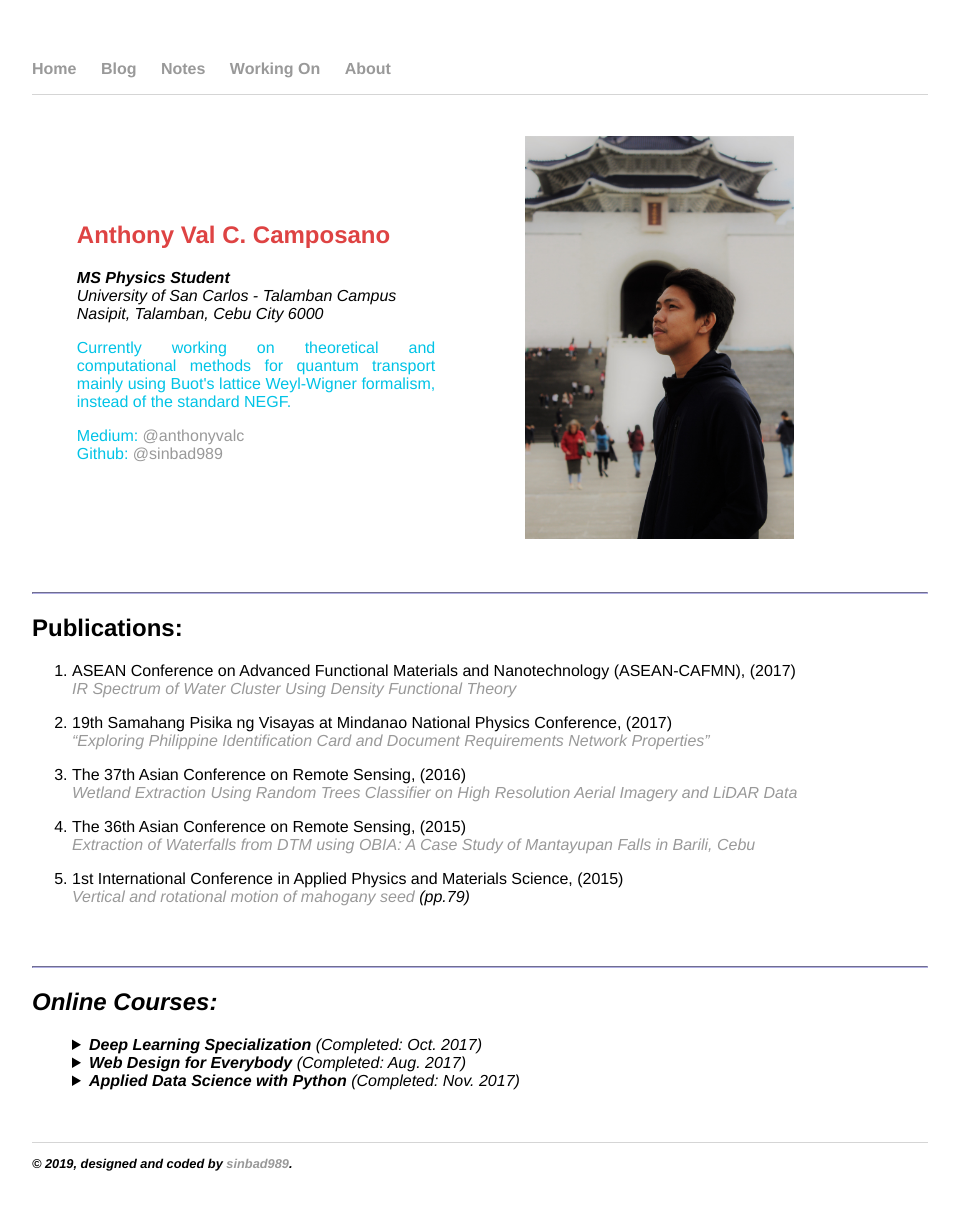
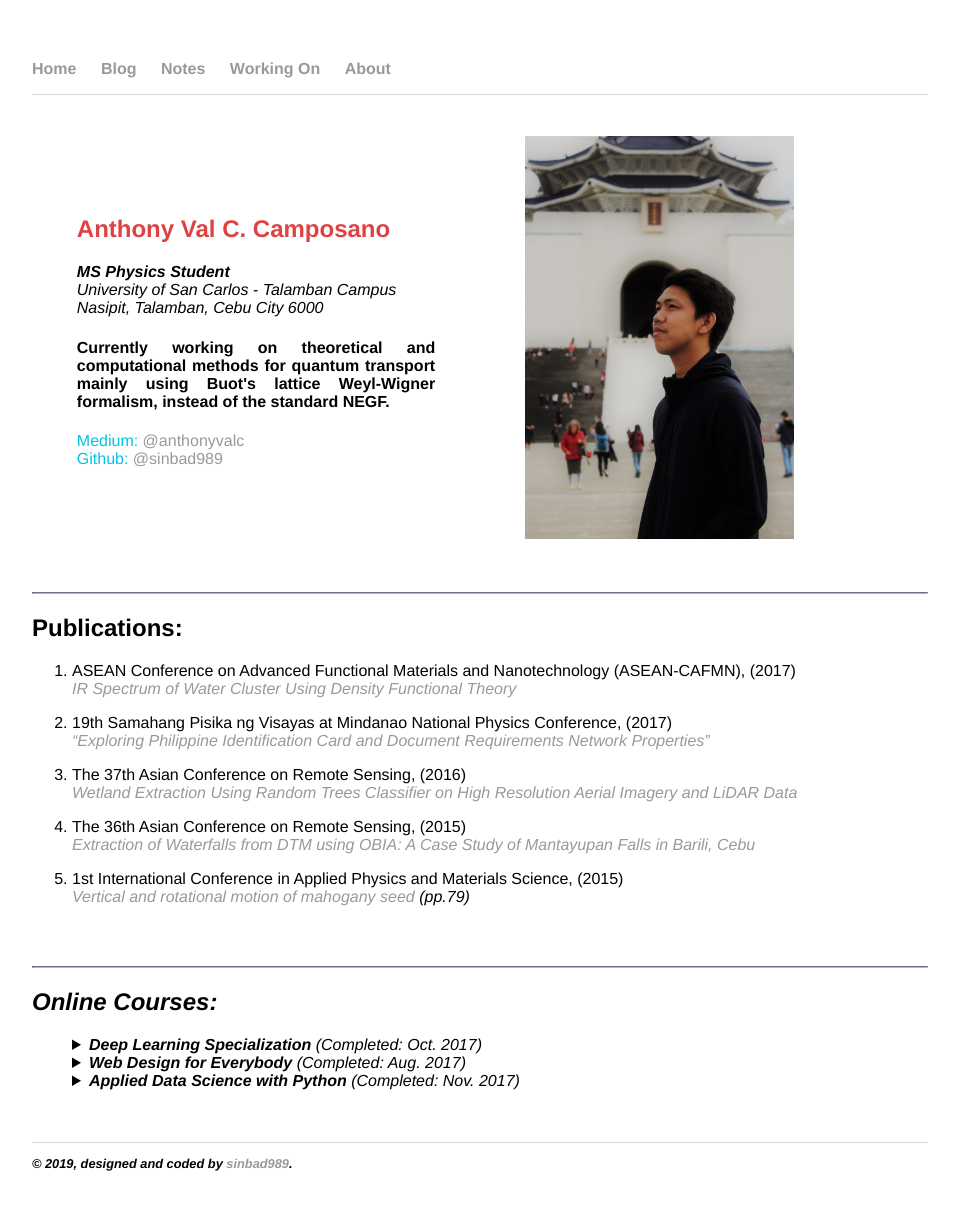
Before and after one commit to antble/antble.github.io, a Jekyll site: the page built from about/index.html, in a window 1280 px wide. Shown: the whole page, without its empty margins (160-1119 px from the left). Built offline with Jekyll 4.4.1, drawn with Linux system fonts in a browser that asks for light colours; nearby versions of some CDN libraries; some web fonts are replaced.

Commit message:
update about

```diff
--- a/about/index.html
+++ b/about/index.html
@@ -14,10 +14,10 @@ title: about
 			<!--<abbr title="phone">Cellphone: </abbr>(+063)199528500<br>-->
 			<!--<span class="obfuscate">anthonyvalcamposano@gmail.com</span>-->
 			</address>
-			<p>
+			<h4>
 			Currently working on theoretical and computational methods for quantum transport mainly using Buot's lattice
 			Weyl-Wigner formalism, instead of the standard NEGF.
-			</p>
+			</h4>
 			<p>
 			Medium: <a href="https://medium.com/@anthonyvalc">@anthonyvalc</a> <br>
 			Github: <a href="https://github.com/sinbad989">@sinbad989</a>
```
